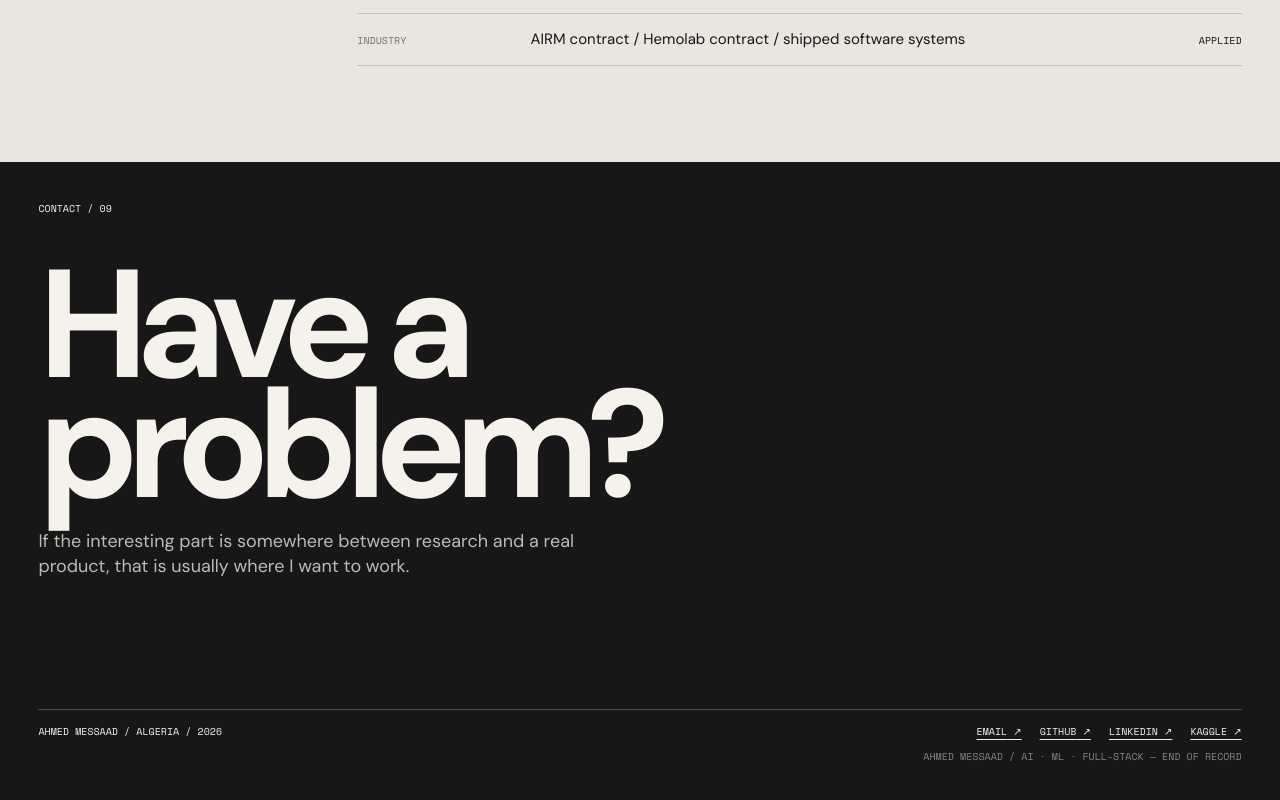
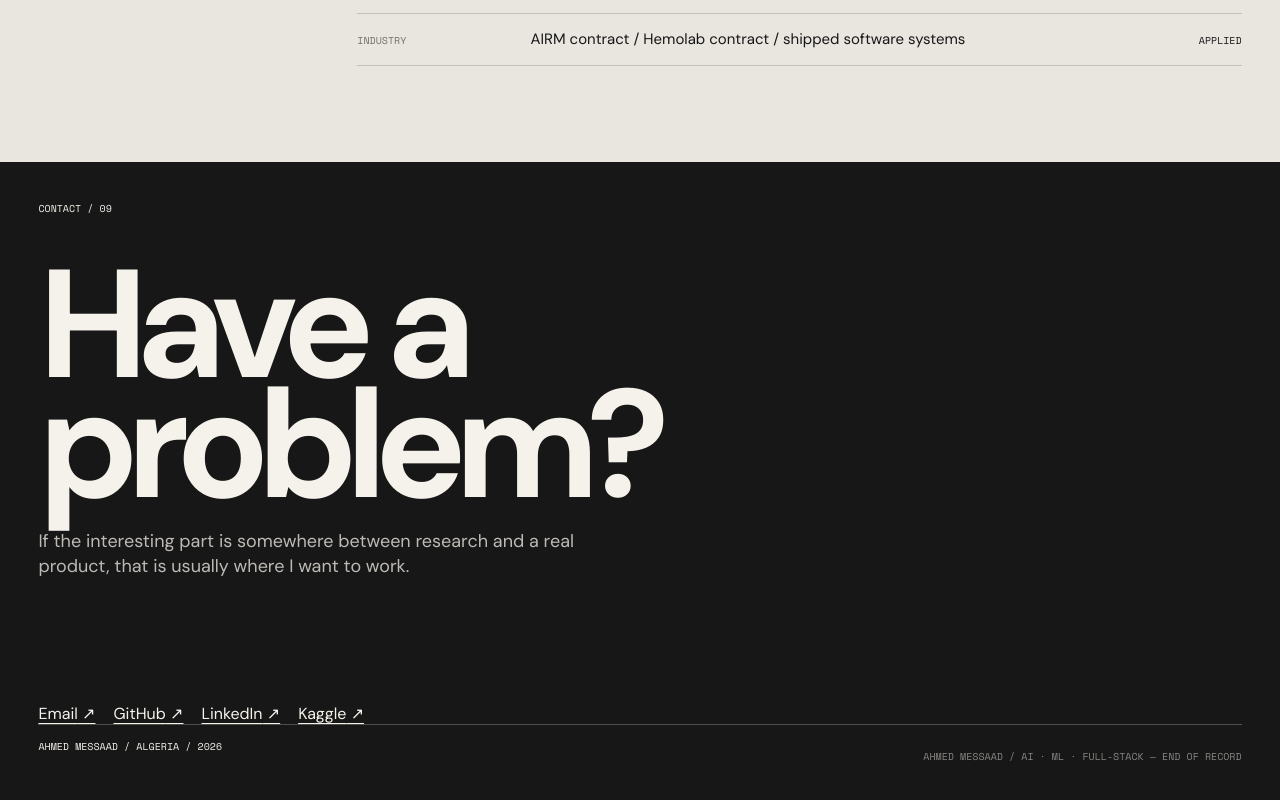
Before and after one commit to RYANX9/ahmedmessaad, a Next.js app: page / in a window 1280 px wide. Shown: the part 10094-10894 px from the top of the page. Built offline with nearby package versions, Linux system fonts and the light colour scheme.

Commit message:
Update page.tsx

```diff
--- a/app/page.tsx
+++ b/app/page.tsx
@@ -320,10 +320,7 @@ export default function Home() {
         </div>
 
         <div>
-          <div className="contact-bottom">
-            <span>
-              {rail.firstName} {rail.lastName} / {rail.location} / {rail.year}
-            </span>
+          <div className="contact-links-row">
             <div className="contact-links">
               {contact.links.map((link) => (
                 <a
@@ -337,8 +334,14 @@ export default function Home() {
               ))}
             </div>
           </div>
-          <div className="contact-footer-right">
-            {contact.footerLeft} — {contact.footerRight}
+
+          <div className="contact-bottom">
+            <span>
+              {rail.firstName} {rail.lastName} / {rail.location} / {rail.year}
+            </span>
+            <div className="contact-footer-right">
+              {contact.footerLeft} — {contact.footerRight}
+            </div>
           </div>
         </div>
       </section>
```
